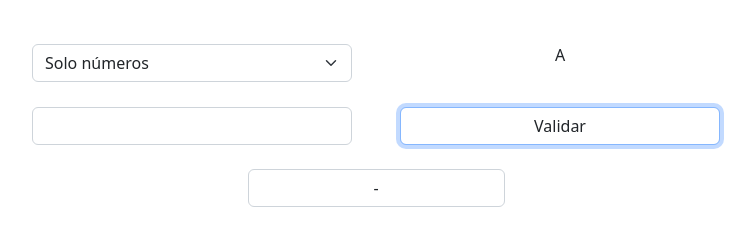
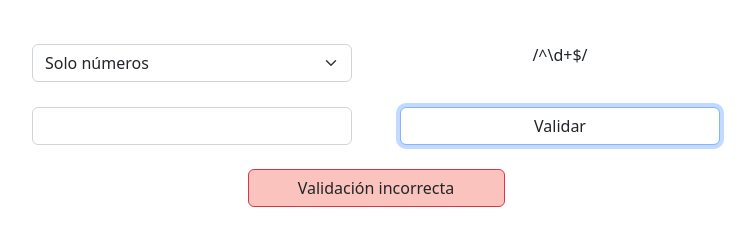
Before and after one commit to SaraCS21/DEW, a plain HTML site: page JavaScript_12-12-2022/index.html in a window 1280 px wide. Both pictures are taken after a click on the button "Validar". Shown: the part 101-346 px from the top of the page, without its empty margins (264-1019 px from the left). Drawn offline with nearby package versions, Linux system fonts and the light colour scheme.

Commit message:
terminada actividad

```diff
--- a/JavaScript_12-12-2022/functions.js
+++ b/JavaScript_12-12-2022/functions.js
@@ -1,35 +1,47 @@
 let validations = {
-    "num": /\d+/,
-    "letters": /[A-Za-zÁÉÍÓÚáéíóú]+/,
-    "letter_space": /[A-Za-zÁÉÍÓÚáéíóú ]+/,
-    "name_surname": /[A-Za-záéíóú' ]+/,
-    "price": /\d+[.,{1}]\d{2}/,
-    "num_ent_dec": /\d+[.{1}]\d+/,
-    "num_pos_neg": /[-]?\d+/,
-    "mil_dec": /(\d{0,3}[,]{1})*(\d{0,3})[.]{1}\d+/,
-    "date": /(([1-9])|([1-2]\d)|(3[0-1]))\/(([1-9])|([1][0-2]))\/\d{4}/,
-    "hour_12": /(([1][0-2])|\d):(([1-5]\d)|\d):(([1-5]\d)|\d)/,
-    "hour_24": /(([2][0-4])|([1]\d)|\d):(([1-5]\d)|\d):(([1-5]\d)|\d)/,
-    "password": /(?=.*[A-Z])(?=.*[a-z])(?=.*\d)(?=.*[@$!%#?&])[A-Za-z\d@$!%*#?&]{10,}/,
-    "user_name": /[0-9a-z_-]{3, 16}/,
-    "email": /[a-zA-Z]+[@][a-zA-Z]+[.][a-zA-Z]{2,3}/,
-    "url": /http[s]?:\/{2}(www.)?\w+[.][A-Za-z]{2,3}\/?/,
-    "ipv4": /(((([2][0-4]\d)|(25[0-5]))|([1]\d{2})|\d{2}|\d)[.]){3}((([2][0-4]\d)|(25[0-5]))|([1]\d{2})|\d{2}|\d)/,
-    "color": /[#][A-Fa_f\d]{3,6}/
+    "num": /^\d+$/,
+    "letters": /^[A-Za-zÁÉÍÓÚáéíóú]+$/,
+    "letter_space": /^[A-Za-zÁÉÍÓÚáéíóú ]+$/,
+    "name_surname": /^[A-Za-záéíóú' ]+$/,
+    "price": /^\d+[.,{1}]\d{2}$/,
+    "num_ent_dec": /^\d+([.{1}]\d+)?$/,
+    "num_pos_neg": /^[-]?\d+$/,
+    "mil_dec": /^((((\d{0,3})[,])*(\d{3}))|(\d{0,3}))([.]\d+)?$/,
+    "date": /^(([1-9])|([1-2]\d)|(3[0-1]))\/(([1-9])|([1][0-2]))\/\d{4}$/,
+    "hour_12": /^(([1][0-2])|\d):(([1-5]\d)|\d):(([1-5]\d)|\d)$/,
+    "hour_24": /^(([2][0-4])|([1]\d)|\d):(([1-5]\d)|\d):(([1-5]\d)|\d)$/,
+    "password": /^(?=.*[A-Z])(?=.*[a-z])(?=.*\d)(?=.*[@$!%#?&])[A-Za-z\d@$!%*#?&]{10,}$/,
+    "user_name": /^([0-9a-z_-]{3,16})$/,
+    "email": /^[a-zA-Z]+[@][a-zA-Z]+[.][a-zA-Z]{2,3}$/,
+    "url": /^http[s]?:\/{2}(www.)?\w+[.][A-Za-z]{2,3}\/?$/,
+    "ipv4": /^(((([2][0-4]\d)|(25[0-5]))|([1]\d{2})|\d{2}|\d)[.]){3}((([2][0-4]\d)|(25[0-5]))|([1]\d{2})|\d{2}|\d)$/,
+    "color": /^[#][A-Fa_f\d]{3,6}$/
 }
 
 let body = document.querySelector("body");
 let result = "OK";
 
-body.addEventListener(e => {
+body.addEventListener("click", e => {
     let element = e.target;
 
-    if (element.value === "validate"){
+    let select = document.querySelector("select");
+    let expression = document.querySelector(".expression");
+    let regexp = validations[select.value]
+    expression.innerHTML = regexp;
+
+    if (element.name === "validate"){
+        let result = document.querySelector(".result");
         let text = document.querySelector(".text");
-        let select = document.querySelector("select");
 
-        if (select.value === "num"){
+        if (regexp.test(text.value)){
+            result.value = "Validación correcta";
+            result.className = "result form-control text-center border-success";
+            result.style.background = "#ddf9dd";
 
+        } else {
+            result.value = "Validación incorrecta";
+            result.className = "result form-control text-center border-danger";
+            result.style.background = "#fbc3be";
         }
     }
 
--- a/JavaScript_12-12-2022/index.html
+++ b/JavaScript_12-12-2022/index.html
@@ -30,14 +30,14 @@
             <option value="ipv4">Direcciones IPv4</option>
             <option value="color">Colores en hexadecimal</option>
         </select>
-        <p class="expression ms-5 w-25 text-center">A</p>
+        <p class="expression ms-5 w-25 text-center"></p>
     </div>
     <div class="w-100 mb-4 d-flex align-items-center justify-content-center">
         <input type="text" name="text" class="text w-25 form-control">
         <input type="button" name="validate" value="Validar" class="w-25 ms-5 form-control btn btn-primary">
     </div>
     <div>
-        <input type="text" name="result" class="form-control text-center" value="-">
+        <input type="text" name="result" class="result form-control text-center" value="-">
     </div>
 
     <!-- JavaScript Bundle with Popper -->
```
